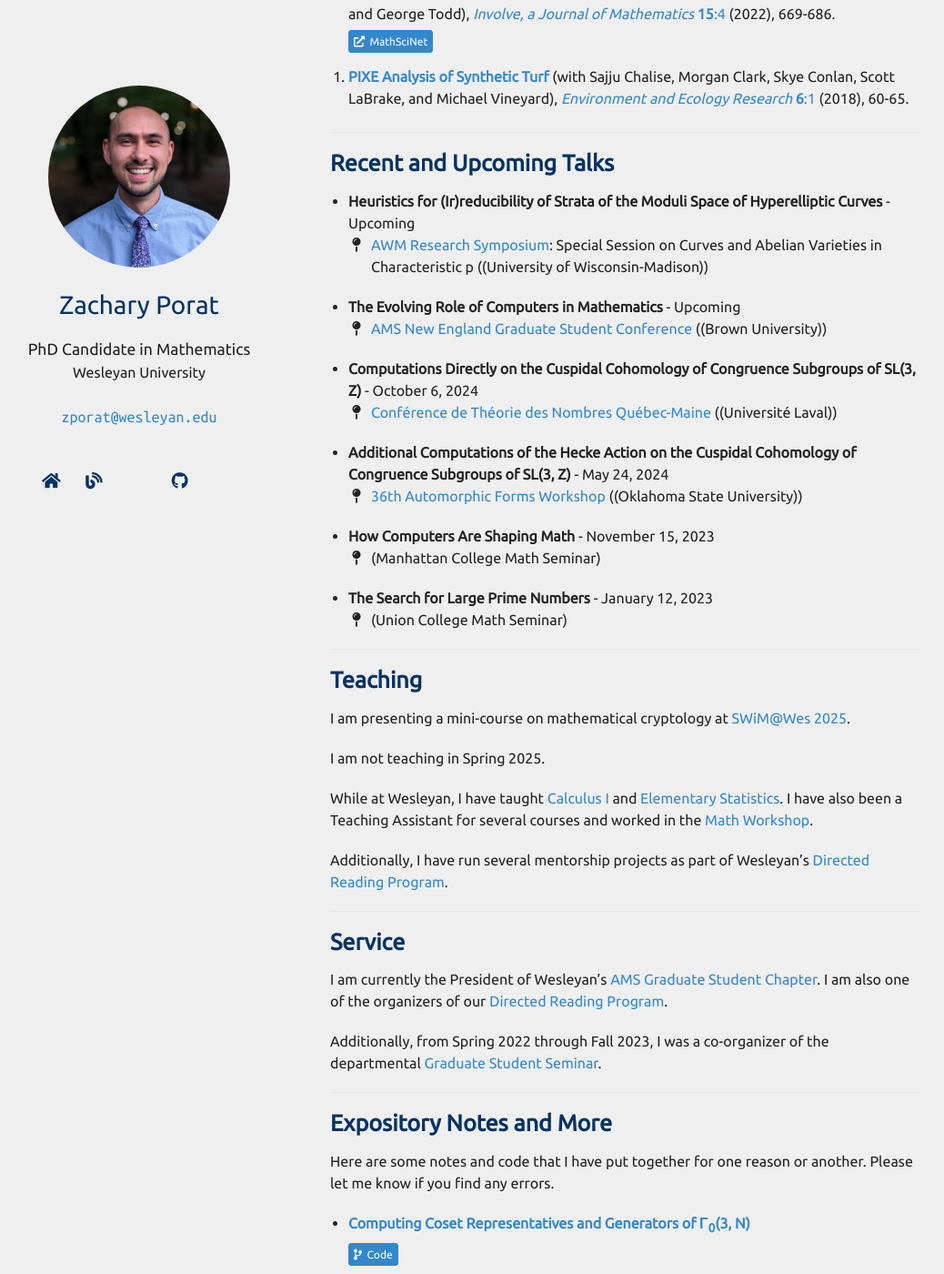
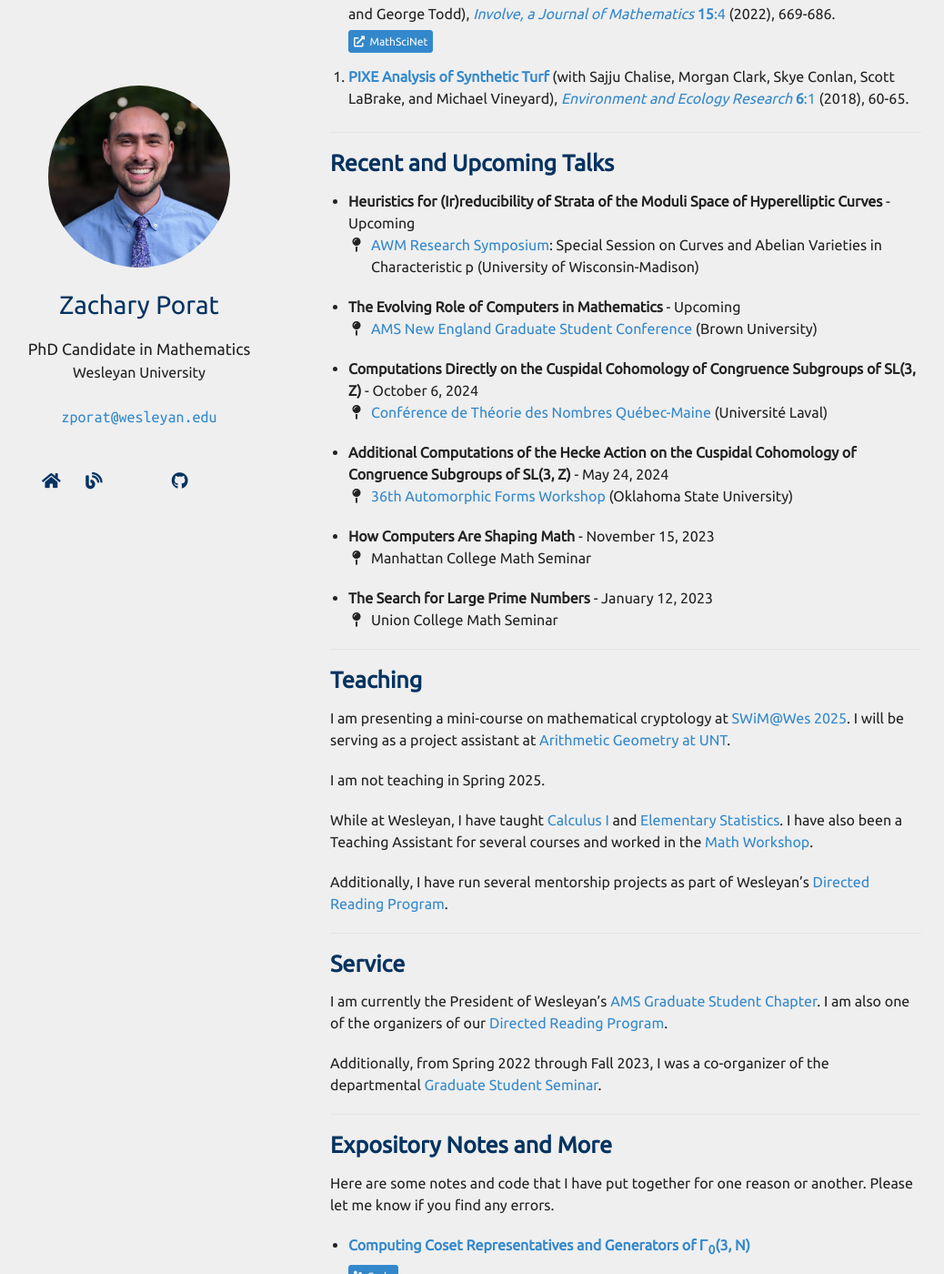
Before and after one commit to zporat/zporat.github.io, a Jekyll site: the page built from index.md, in a window 1280 px wide and 1400 px high, scrolled down 612 px. Shown: the whole window at 91% size, without its empty margins (102-1140 px from the left). Built offline with Jekyll 4.4.1, drawn with Linux system fonts in a browser that asks for light colours; nearby versions of some CDN libraries; a style sheet for code colours, icons or effects is not loaded; our own code applies the rules of GitHub Pages for plain Markdown files.

Commit message:
final updates

```diff
--- a/_includes/talks.md
+++ b/_includes/talks.md
@@ -8,9 +8,9 @@
       <div class="title"><b>{{ link.title }}</b> - {{ link.date }}</div>
       <ul class="fa-ul" style="margin-left:25px">
       {% if link.spec_session %}
-        <li><span class="fa-li"><i class="fas fa-map-pin"></i></span><a href="{{ link.conf_website }}">{{ link.conf }}</a>: {{ link.spec_session}} ({{ link.location }})</li>
+        <li><span class="fa-li"><i class="fas fa-map-pin"></i></span><a href="{{ link.conf_website }}">{{ link.conf }}</a>: {{ link.spec_session}} {{ link.location }}</li>
       {% else %}
-        <li><span class="fa-li"><i class="fas fa-map-pin"></i></span><a href="{{ link.conf_website }}">{{ link.conf }}</a> ({{ link.location }})</li>
+        <li><span class="fa-li"><i class="fas fa-map-pin"></i></span><a href="{{ link.conf_website }}">{{ link.conf }}</a> {{ link.location }}</li>
       {% endif %}
       </ul>
   </div>
--- a/index.md
+++ b/index.md
@@ -30,7 +30,7 @@ Here is a copy of my CV, last updated in October 2024: <a href="{{ site.cv_link
 
 ## Teaching
 
-I am presenting a mini-course on mathematical cryptology at [SWiM@Wes 2025](https://mathcs-graduate.wescreates.wesleyan.edu/ams/swim-2025/).
+I am presenting a mini-course on mathematical cryptology at [SWiM@Wes 2025](https://mathcs-graduate.wescreates.wesleyan.edu/ams/swim-2025/).  I will be serving as a project assistant at [Arithmetic Geometry at UNT](https://sites.google.com/view/arithmetic-geometry-at-unt/).
 
 I am not teaching in Spring 2025.
 
```
